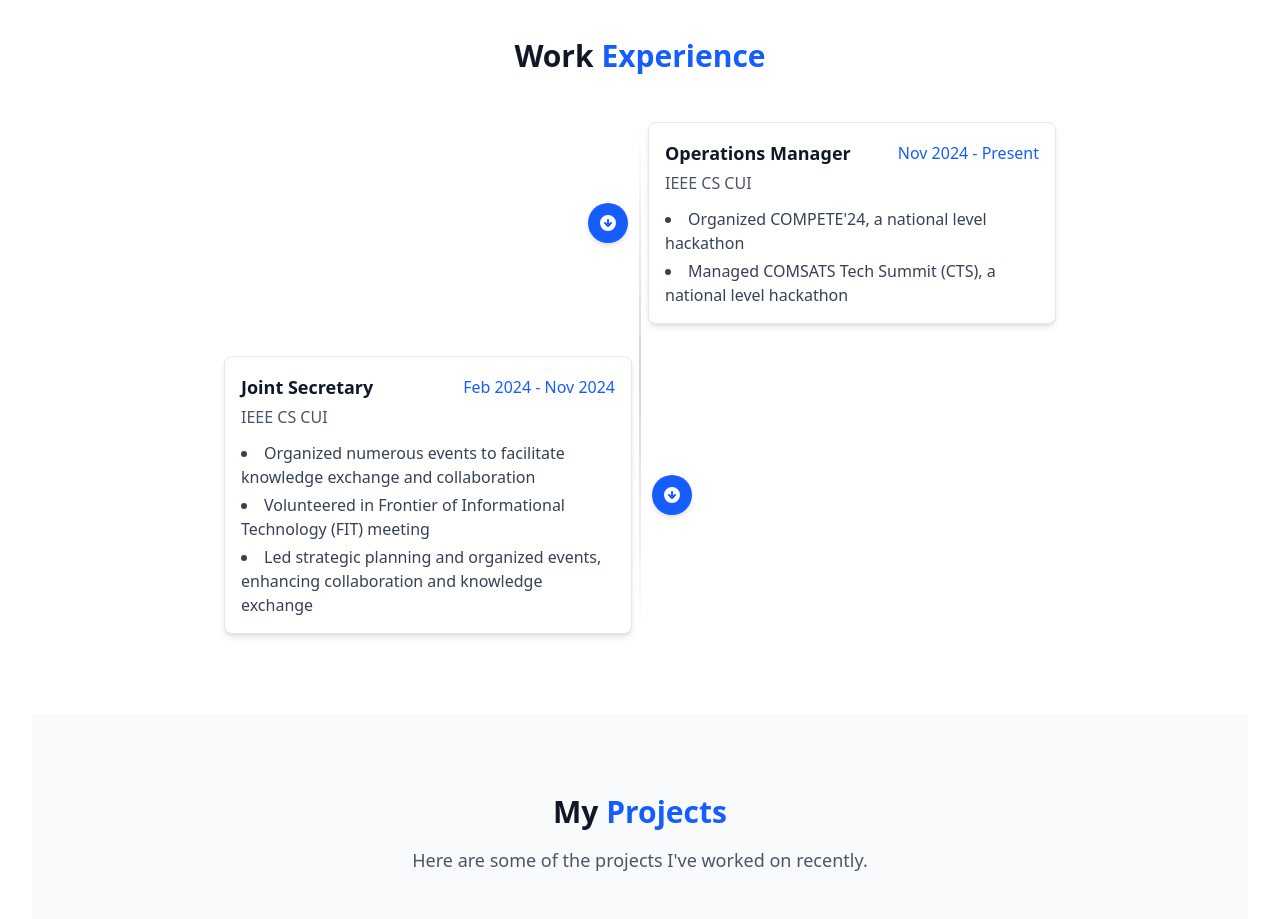
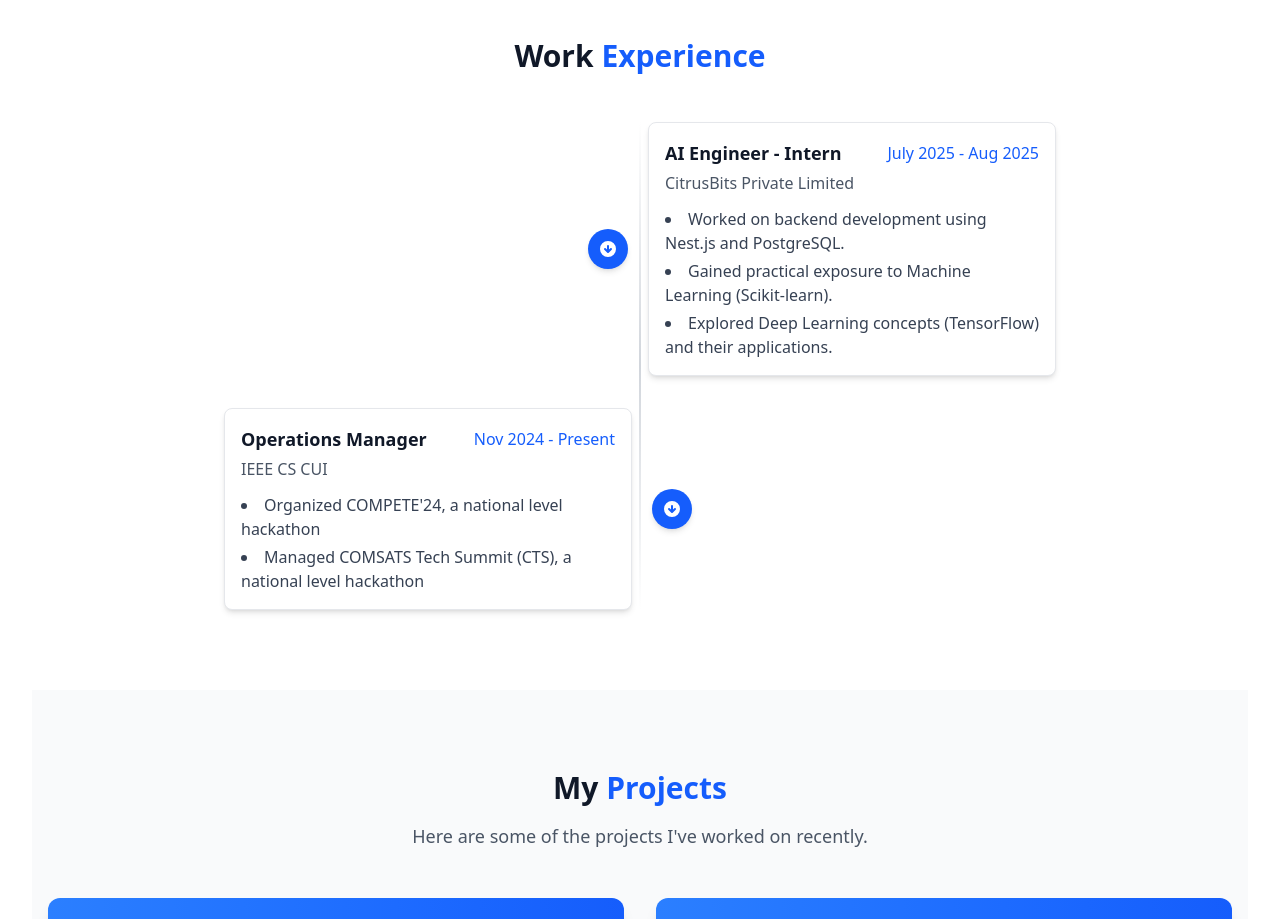
Before and after one commit to BilalSaleem03/BilalSaleem-Portfolio, a Next.js app: page / in a window 1280 px wide. Shown: the part 2920-3839 px from the top of the page. Built offline with nearby package versions, Linux system fonts and the light colour scheme.

Commit message:
update experience section

```diff
--- a/src/components/Experience.jsx
+++ b/src/components/Experience.jsx
@@ -1,6 +1,16 @@
 'use client'
 
 const experiences = [
+  {
+    role: 'AI Engineer - Intern',
+    company: 'CitrusBits Private Limited',
+    period: 'July 2025 - Aug 2025',
+    description: [
+      'Worked on backend development using Nest.js and PostgreSQL. ',
+      'Gained practical exposure to Machine Learning (Scikit-learn).',
+      'Explored Deep Learning concepts (TensorFlow) and their applications.',
+    ],
+  },
   {
     role: 'Operations Manager',
     company: 'IEEE CS CUI',
@@ -8,16 +18,6 @@ const experiences = [
     description: [
       'Organized COMPETE\'24, a national level hackathon',
       'Managed COMSATS Tech Summit (CTS), a national level hackathon',
-    ],
-  },
-  {
-    role: 'Joint Secretary',
-    company: 'IEEE CS CUI',
-    period: 'Feb 2024 - Nov 2024',
-    description: [
-      'Organized numerous events to facilitate knowledge exchange and collaboration',
-      'Volunteered in Frontier of Informational Technology (FIT) meeting',
-      'Led strategic planning and organized events, enhancing collaboration and knowledge exchange',
     ],
   },
 ]
```
